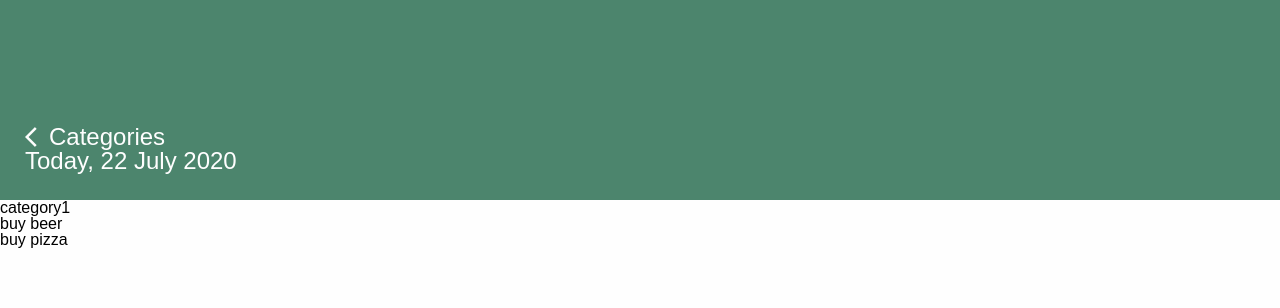
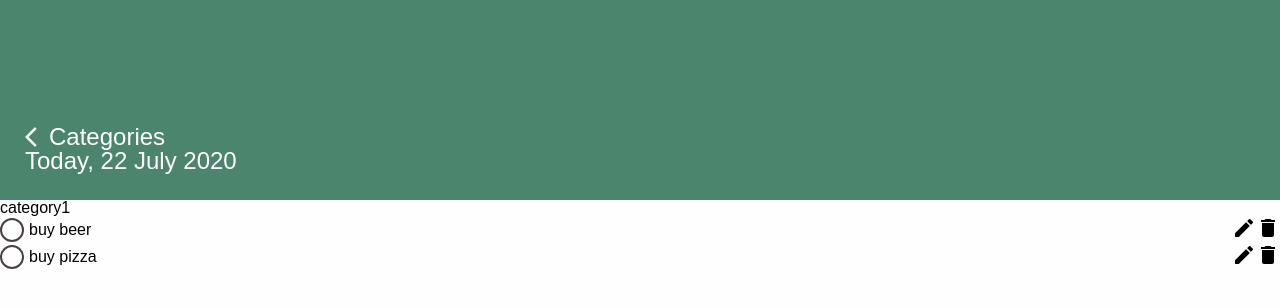
Before and after one commit to MrKnb/react-todo-app, a React (Create React App) app: page /category/12 in a window 1280 px wide. Shown: the top 308 px of the page. Built offline with nearby package versions, Linux system fonts and the light colour scheme; a web font is replaced by a local one.

Commit message:
create single todo component

```diff
--- a/src/components/category/index.js
+++ b/src/components/category/index.js
@@ -1,5 +1,6 @@
 import React, { useState } from 'react';
 
+import Todo from '../todo';
 import AddNew from '../addButton';
 
 const data = [
@@ -40,7 +41,7 @@ function Category({ match }) {
       <ul>
         {matchedCategory.todos.map((todo, index) => {
           console.log(index);
-          return <li key={matchedCategory.todos[index]}>{todo.title}</li>;
+          return <Todo key={index} title={todo.title} />;
         })}
       </ul>
     </div>
--- /dev/null
+++ b/src/components/todo/index.js
@@ -0,0 +1,21 @@
+import React, { useState } from 'react';
+
+import Styles from './index.module.css';
+
+function Todo(props) {
+  return (
+    <li className={Styles.singleTodo}>
+      <div className={Styles.circleLink} onClick={() => console.log('done')}>
+        <div className={Styles.circle}></div>
+        {/* <i className="material-icons">done</i> */}
+        <span>{props.title}</span>
+      </div>
+      <div className={Styles.icons}>
+        <i className="material-icons">create</i>
+        <i className="material-icons">delete</i>
+      </div>
+    </li>
+  );
+}
+
+export default Todo;
--- /dev/null
+++ b/src/components/todo/index.module.css
@@ -0,0 +1,20 @@
+.singleTodo {
+  display: flex;
+  justify-content: space-between;
+  align-items: center;
+}
+
+.circle {
+  width: 20px;
+  height: 20px;
+  border: 2px solid var(--black);
+  border-radius: 50%;
+  margin-right: 5px;
+  position: relative;
+  overflow: hidden;
+}
+
+.circleLink {
+  display: flex;
+  align-items: center;
+}
```
